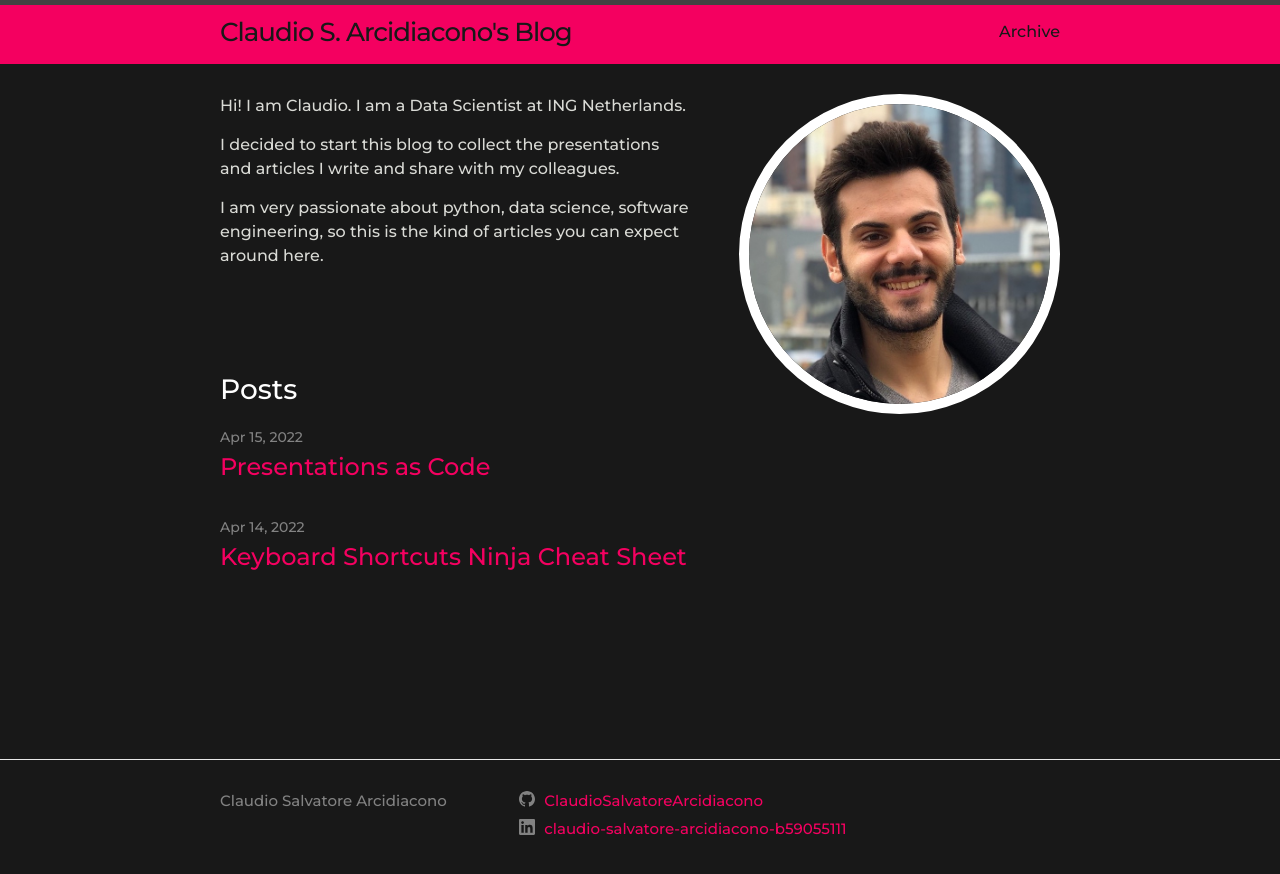
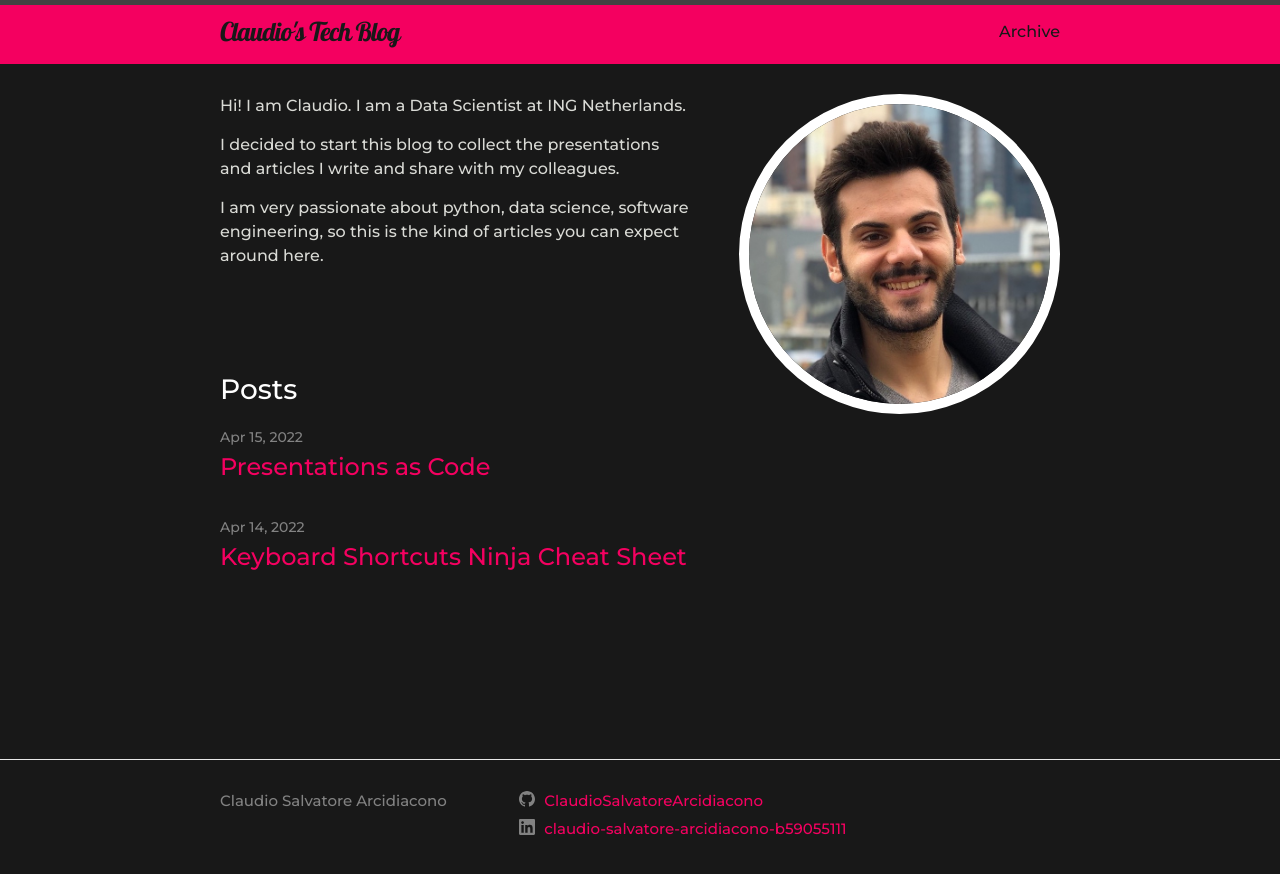
Before and after one commit to ClaudioSalvatoreArcidiacono/blog, a Jekyll site: the page built from index.md, in a window 1280 px wide. Shown: the top 874 px of the page. Built offline with Jekyll 4.4.1, drawn with Linux system fonts in a browser that asks for light colours.

Commit message:
Change blog tilte and font

```diff
--- a/_config.yml
+++ b/_config.yml
@@ -1,4 +1,4 @@
-title: "Claudio S. Arcidiacono's Blog"
+title: "Claudio's Tech Blog"
 author: "Claudio Salvatore Arcidiacono"
 description: "Hi, I am Claudio, welcome to my Blog!"
 
--- a/_sass/theme.scss
+++ b/_sass/theme.scss
@@ -5,8 +5,8 @@
 @import url('https://fonts.googleapis.com/css2?family=Montserrat:wght@500&display=swap');
 @import url('https://fonts.googleapis.com/css2?family=Lobster&family=Montserrat:wght@500&display=swap');
 
-$base-font-family: 'Montserrat',
-sans-serif;
+$base-font-family: 'Montserrat', sans-serif;
+$title-font-family: 'Lobster', cursive;
 $base-font-size: 16px !default;
 $base-font-weight: normal !default;
 $small-font-size: $base-font-size * 0.875 !default;
--- a/_sass/theme/_layout.scss
+++ b/_sass/theme/_layout.scss
@@ -18,7 +18,7 @@
     margin-bottom: 0;
     float: left;
     color: $background-color;
-    font-family: $headers-font;
+    font-family: $title-font-family;
 }
 
 .site-nav {
```
